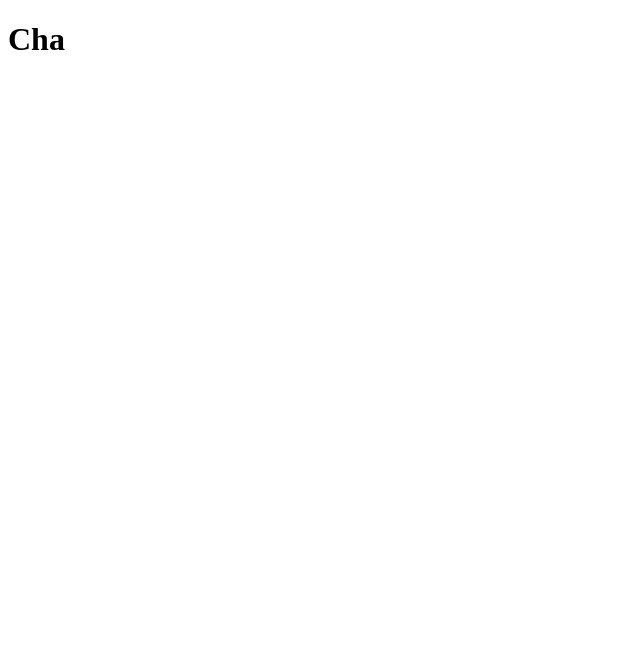
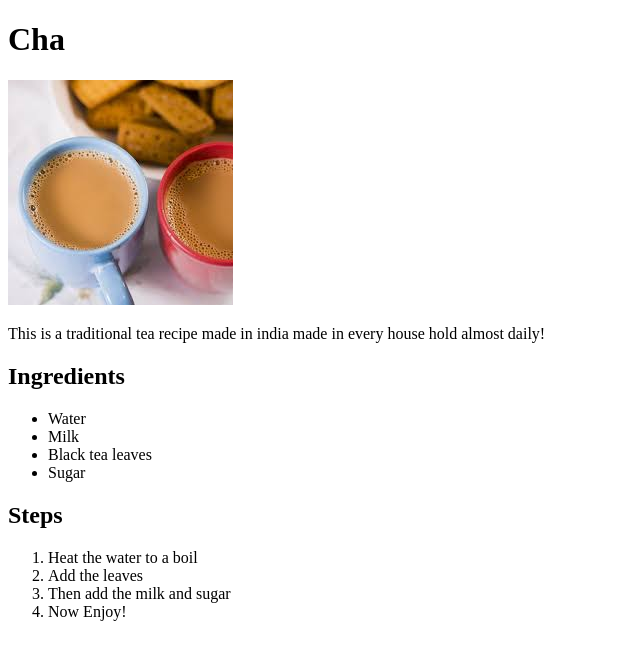
Before and after one commit to ShanSandhu/odin-recipe, a plain HTML site: page recipes/cha.html in a window 1280 px wide. Shown: the whole page, without its empty margins (0-640 px from the left). Drawn offline with Linux system fonts and the light colour scheme.

Commit message:
Added images, ingredients, and steps

```diff
--- a/recipes/cha.html
+++ b/recipes/cha.html
@@ -7,5 +7,22 @@
 </head>
 <body>
     <h1>Cha</h1>
+    <img src= "images/cha.jpg">
+    <p>This is a traditional tea recipe made in india made in every house hold almost daily!</p>
+    <h2> Ingredients </h2>
+    <ul>
+      <li>Water</li>
+      <li>Milk</li>
+      <li>Black tea leaves</li>
+      <li>Sugar</li>
+    </ul>
+
+    <h2> Steps </h2>
+    <ol>
+        <li>Heat the water to a boil</li>
+        <li>Add the leaves</li>
+        <li>Then add the milk and sugar</li>
+        <li>Now Enjoy!</li>
+    </ol>
 </body>
 </html>
```
Also changed, not shown: index.html (added, +12 -0 lines), recipes/images/cha.jpg (added).
